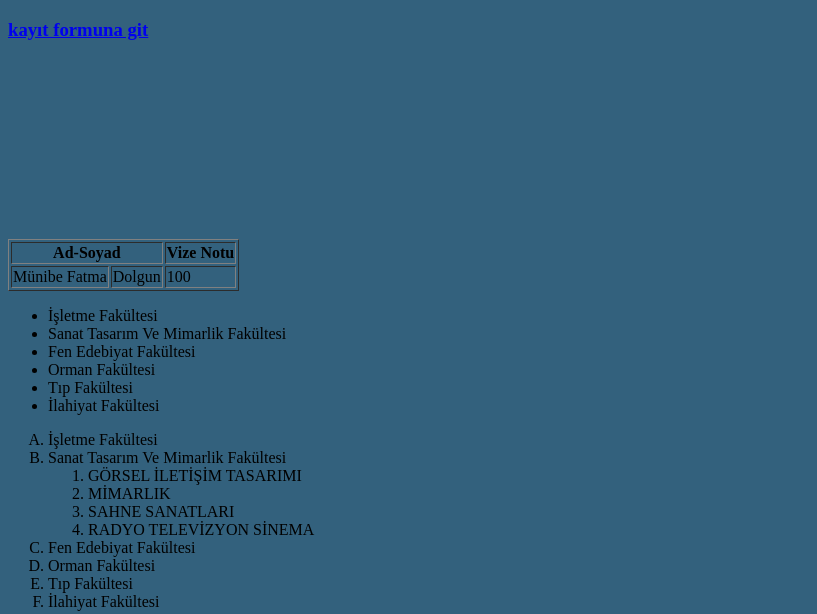
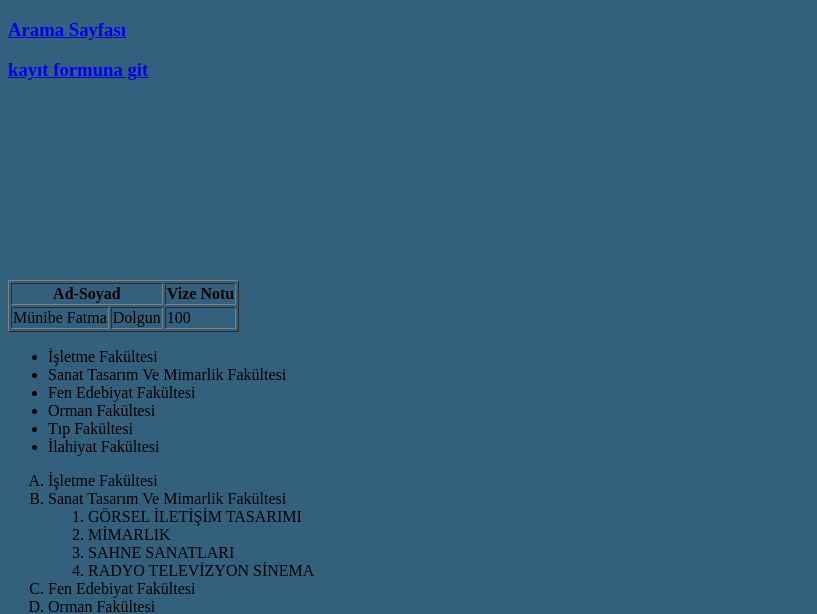
Before and after one commit to mnbftdolgunn/munibefatmadolgun, a plain HTML site: page index.html in a window 1280 px wide. Shown: the top 614 px of the page, without its empty margins (0-817 px from the left). Drawn offline with Linux system fonts and the light colour scheme.

Commit message:
Add files via upload

```diff
--- a/index.html
+++ b/index.html
@@ -10,11 +10,13 @@
 
 <body style="background-color: rgb(51, 97, 125);" >
 
+    <a href="youtube.html" target="_blank">
+        <h3>Arama Sayfası</h3>
+    </a>
 <a href="form.html" target="_blank">
     <h3>kayıt formuna git</h3>
 
 </a>
-<a href=""></a>
 
     <table border="1">
         <tr border="1">
```
